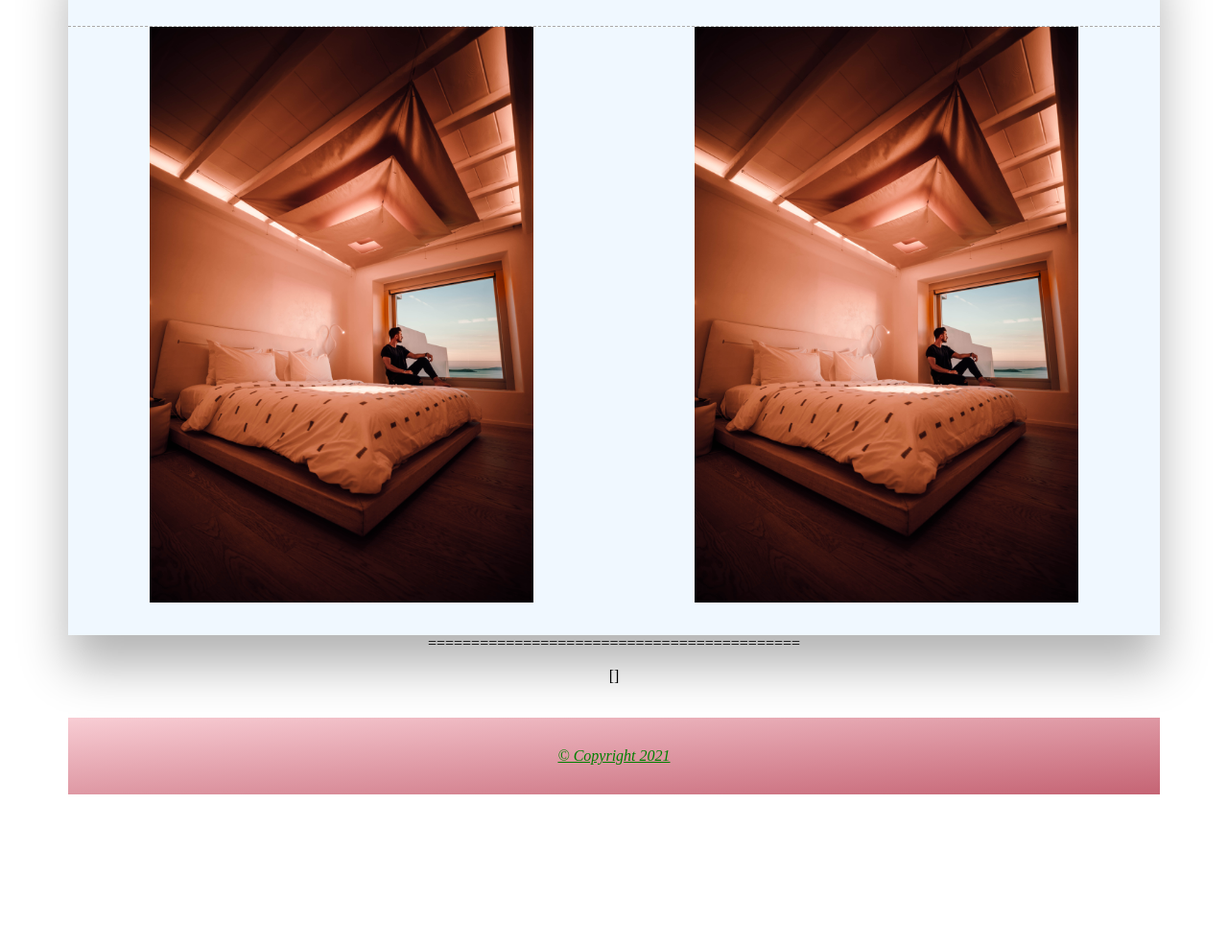
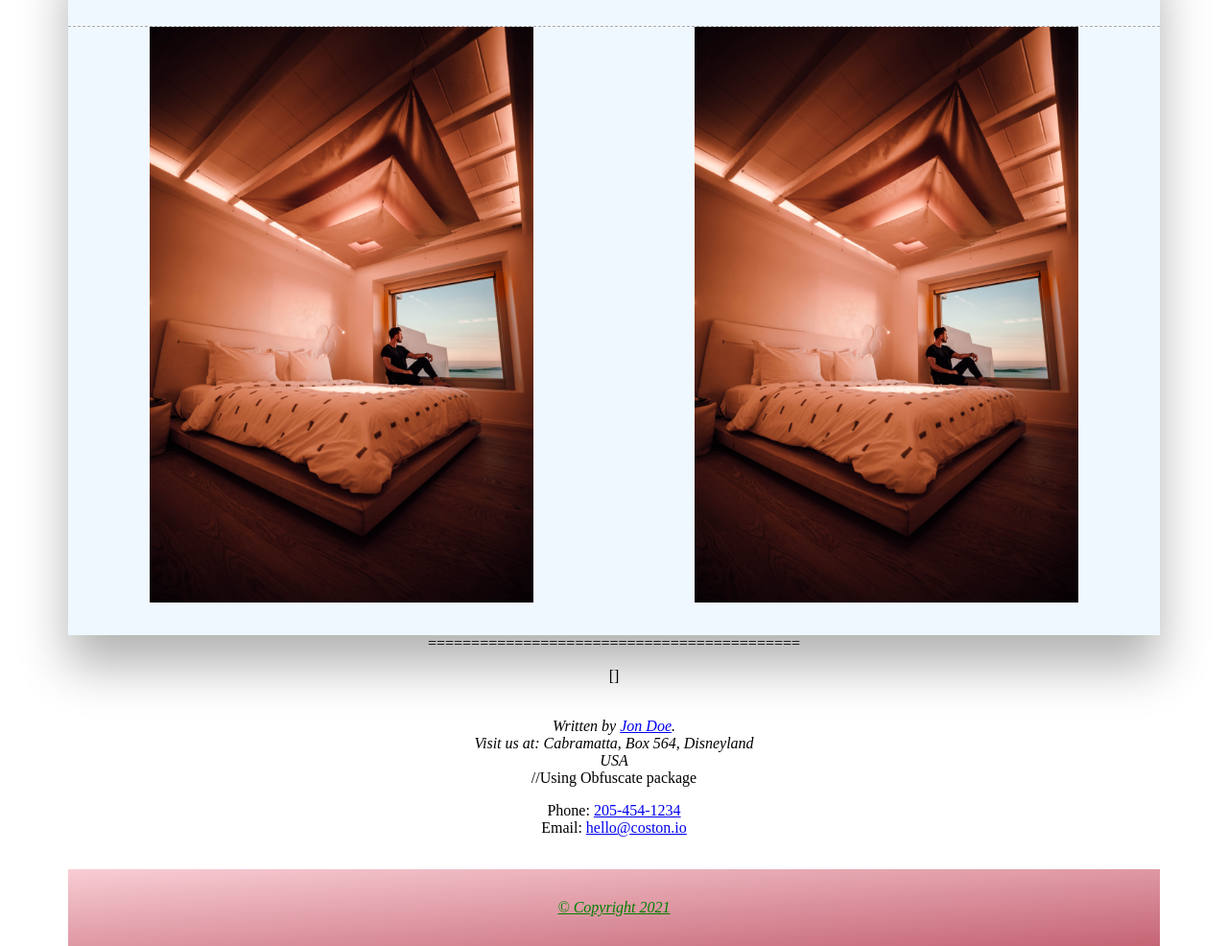
Before and after one commit to odunet/GastbyStarter, a Gatsby site: page / in a window 1280 px wide. Shown: the part 106-1092 px from the top of the page at 96% size. Before the commit the page ends 934 px from the top, so only its background shows below. Built offline with nearby package versions, Linux system fonts and the light colour scheme; Gatsby itself is replaced by a stand-in of ours; no server answers.

Commit message:
Updated package.json

```diff
--- a/gatsby-config.js
+++ b/gatsby-config.js
@@ -1,6 +1,9 @@
+const dotenv = require('dotenv');
+dotenv.config();
+
 module.exports = {
   siteMetadata: {
-    title: 'My Gatsby Site',
+    title: 'My Gatsby Site - Odunet',
   },
   plugins: [
     {
@@ -15,6 +18,20 @@ module.exports = {
       },
     },
     {
+      resolve: `gatsby-source-airtable`,
+      options: {
+        apiKey: process.env.AIRTABLE_API_KEY, // may instead specify via env, see below
+        concurrency: 5, // default, see using markdown and attachments for more information
+        tables: [
+          {
+            baseId: `appNs8OWqHwlD8zIE`,
+            tableName: `items`,
+            // can leave off queryName, mapping or tableLinks if not needed
+          }
+        ]
+      }
+    },
+    {
       resolve: `gatsby-source-filesystem`,
       options: {
         name: `data`,
@@ -22,9 +39,9 @@ module.exports = {
       },
     },
     {
-      resolve: `gatsby-source-filesystem`,
+      resolve: 'gatsby-source-filesystem',
       options: {
-        name: `images`,
+        name: 'images',
         path: `${__dirname}/src/images`,
       },
     },
@@ -67,4 +84,7 @@ module.exports = {
     },
     `gatsby-plugin-offline`,
   ],
+  flags: {
+    DEV_SSR: true,
+  }
 };
--- a/gatsby-node.js
+++ b/gatsby-node.js
@@ -5,8 +5,12 @@ const { createFilePath } = require(`gatsby-source-filesystem`);
 exports.createPages = async ({ actions, graphql }) => {
   const { createPage } = actions;
 
-  console.log(data);
-  console.log('==========================================');
+
+  /**
+   * GENERIC TEMPLATE
+   */
+  // console.log(data);
+  // console.log('==========================================');
 
   data.forEach((page) => {
     createPage({
@@ -19,6 +23,9 @@ exports.createPages = async ({ actions, graphql }) => {
     });
   });
 
+  /**
+   * MARKDOWN TEMPLATE
+   */
   const mdPages = await graphql(`
     query {
       allMarkdownRemark {
@@ -33,8 +40,8 @@ exports.createPages = async ({ actions, graphql }) => {
     }
   `);
 
-  console.log(JSON.stringify(mdPages));
-  console.log('===============================');
+  // console.log(JSON.stringify(mdPages));
+  // console.log('===============================');
 
   //create page
   mdPages.data.allMarkdownRemark.edges.map(({ node }) => {
@@ -46,13 +53,56 @@ exports.createPages = async ({ actions, graphql }) => {
       },
     });
   });
+
+  /**
+   * AIRTABLE TEMPLATE
+   */
+  const airPages = await graphql(`
+    query {
+      allAirtable {
+        edges {
+          node {
+            data {
+              Categories
+              Name
+              Role
+              Start_Date
+              Attachments {
+                url
+              }
+            }
+            table
+          }
+        }
+      }
+    }
+  `);
+
+  // console.log(JSON.stringify(airPages, null, 2));
+  // console.log('===============================');
+
+  //create page
+  airPages.data.allAirtable.edges.map(({ node }) => {
+    createPage({
+      path: node.data.Name,
+      component: path.resolve('./src/templates/AirTable.js'),
+      context: {
+        slug: node.data.Name,
+        data: node
+      },
+    });
+  });
+
+
 };
 
-exports.onCreateNode = ({ node, actions, getNode }) => {
+exports.onCreateNode = ({ node, actions, getNode, createNodeId }) => {
   const { createNodeField } = actions;
 
   if (node.internal.type === `MarkdownRemark`) {
     const value = createFilePath({ node, getNode });
+    console.log(value);
+    console.log('===========================');
 
     createNodeField({
       name: `slug`,
@@ -61,3 +111,24 @@ exports.onCreateNode = ({ node, actions, getNode }) => {
     });
   }
 };
+
+
+/**
+ *  Helper to manage unavailable fromtatter fields to prevent error. E.G, my query of
+ * no existent mentor field should not give error.
+ *  */
+
+exports.createSchemaCustomization = ({ actions }) => {
+  actions.createTypes(`
+
+    type MarkdownRemark implements Node @infer {
+      frontmatter: MarkdownRemarkFrontmatter!
+    }
+
+
+    type MarkdownRemarkFrontmatter @infer {
+      mentor: String
+      date: Date @dateformat
+    }
+  `)
+}
--- a/package.json
+++ b/package.json
@@ -5,6 +5,7 @@
   "main": "index.js",
   "scripts": {
     "test": "echo \"Error: no test specified\" && exit 1",
+    "predevelop": "printenv",
     "develop": "gatsby develop",
     "build": "gatsby build",
     "serve": "gatsby serve",
@@ -16,6 +17,7 @@
     "@emotion/react": "^11.4.0",
     "@emotion/styled": "^11.3.0",
     "axios": "^0.21.1",
+    "dotenv": "^10.0.0",
     "gatsby": "^3.10.2",
     "gatsby-image": "^3.10.0",
     "gatsby-plugin-emotion": "^6.10.0",
@@ -26,6 +28,7 @@
     "gatsby-plugin-sass": "^4.10.0",
     "gatsby-plugin-sharp": "^3.10.2",
     "gatsby-remark-images": "^5.7.0",
+    "gatsby-source-airtable": "^2.2.1",
     "gatsby-source-filesystem": "^3.10.0",
     "gatsby-transformer-remark": "^4.7.0",
     "gatsby-transformer-sharp": "^3.10.0",
--- a/src/components/Layouts.js
+++ b/src/components/Layouts.js
@@ -3,6 +3,7 @@ import * as containerStyles from './Layouts.module.css';
 import styled from '@emotion/styled';
 import { css, jsx } from '@emotion/react';
 import { Helmet } from 'react-helmet';
+import { graphql } from "gatsby"
 
 // Layout wrapper componenet
 const Layouts = ({ children }) => {
@@ -54,4 +55,20 @@ const StyledNav = styled(Starter)`
   color: ${(props) => (props.color ? props.color : 'yellow')};
 `;
 
+export const imageQuery = graphql`
+  fragment LayoutFragment on File {
+      childImageSharp {
+        gatsbyImageData(
+          width: 500
+          placeholder: BLURRED
+          formats: PNG
+          layout: CONSTRAINED
+        )
+        internal {
+          contentDigest
+        }
+      }
+  }
+`;
+
 export default Layouts;
--- /dev/null
+++ b/src/helper/Obfuscate.js
@@ -0,0 +1,160 @@
+import React, { useState } from 'react';
+import T from 'prop-types';
+
+const Obfuscate = (props) => {
+  const {
+    element,
+    children,
+    tel,
+    sms,
+    facetime,
+    email,
+    href,
+    headers,
+    obfuscate,
+    obfuscateChildren,
+    linkText,
+    style,
+    onClick,
+    ...others
+  } = props;
+
+  const [humanInteraction, setHumanInteraction] = useState(false);
+  const linkProps = children || tel || sms || facetime || email || href;
+  const Component = element;
+
+  const generateLink = () => {
+    let link;
+
+    // Combine email header parameters for use with email
+    const combineHeaders = (params) => {
+      return Object.keys(params)
+        .map((key) => `${key}=${encodeURIComponent(params[key])}`)
+        .join('&');
+    };
+
+    if (email) {
+      link = `mailto:${email}`;
+
+      if (headers) {
+        link += `?${combineHeaders(headers)}`;
+      }
+    } else if (tel) {
+      link = `tel:${tel}`;
+    } else if (sms) {
+      link = `sms:${sms}`;
+    } else if (facetime) {
+      link = `facetime:${facetime}`;
+    } else if (href) {
+      link = href;
+    } else if (typeof children !== 'object') {
+      link = children;
+    } else {
+      return '';
+    }
+
+    return link;
+  };
+
+  const handleClick = () => {
+    // Allow instantiator to provide an onClick method to be called
+    // before we change location (e.g. for analytics tracking)
+    if (onClick && typeof onClick === 'function') {
+      onClick();
+    }
+
+    // If focused or hovered, this js will be skipped with preference for html
+    if (humanInteraction === false) {
+      window.location.href = generateLink({
+        email,
+        headers,
+        tel,
+        sms,
+        facetime,
+        href,
+        children,
+      });
+    }
+  };
+
+  const reverse = (content) =>
+    typeof content !== 'undefined' &&
+    content.split('').reverse().join('').replace('(', ')').replace(')', '(');
+
+  const obfuscatedStyle = {
+    ...style,
+    unicodeBidi: 'bidi-override',
+    direction:
+      humanInteraction === true ||
+        obfuscate === false ||
+        obfuscateChildren === false
+        ? 'ltr'
+        : 'rtl',
+  };
+
+  const renderedLink =
+    humanInteraction === true ||
+      obfuscate === false ||
+      typeof children === 'object' ||
+      obfuscateChildren === false // Allow child elements
+      ? linkProps
+      : reverse(linkProps);
+
+  const clickProps =
+    Component === 'a'
+      ? {
+        href:
+          humanInteraction === true || obfuscate === false
+            ? generateLink()
+            : linkText || 'obfuscated',
+        onClick: handleClick,
+      }
+      : {};
+
+  return (
+    <Component
+      onFocus={() => setHumanInteraction(true)}
+      onMouseOver={() => setHumanInteraction(true)}
+      onContextMenu={() => setHumanInteraction(true)}
+      {...others}
+      {...clickProps}
+      style={obfuscatedStyle}
+    >
+      {renderedLink}
+    </Component>
+  );
+};
+
+Obfuscate.propTypes = {
+  element: T.string,
+  children: T.node,
+  tel: T.string,
+  sms: T.string,
+  facetime: T.string,
+  email: T.string,
+  href: T.string,
+  headers: T.shape({}),
+  obfuscate: T.bool,
+  obfuscateChildren: T.bool,
+  linkText: T.string,
+  style: T.shape({}),
+  onClick: T.func,
+};
+
+Obfuscate.defaultProps = {
+  element: 'a',
+  children: undefined,
+  tel: undefined,
+  sms: undefined,
+  facetime: undefined,
+  email: undefined,
+  href: undefined,
+  headers: undefined,
+  obfuscate: undefined,
+  obfuscateChildren: undefined,
+  linkText: undefined,
+  style: {},
+  onClick: undefined,
+};
+
+export default Obfuscate;
--- /dev/null
+++ b/src/helper/rot13.js
@@ -0,0 +1,32 @@
+const shifter = (word) => {
+  let newWord = ''
+  let newValue
+  for (let letter of word) {
+    let asciiC = letter.charCodeAt(0)
+
+    if (asciiC >= 65 && asciiC <= 90) {
+      if (asciiC < 78) {
+        newValue = String.fromCharCode(asciiC + 13);
+      } else {
+        let shift = 13 - (90 - asciiC)
+        newValue = String.fromCharCode(65 + shift - 1)
+      }
+    }
+    else if (asciiC >= 97 && asciiC <= 122) {
+      if (asciiC < 110) {
+        newValue = String.fromCharCode(asciiC + 13);
+      } else {
+        let shift = 13 - (122 - asciiC)
+        newValue = String.fromCharCode(97 + shift - 1)
+      }
+    }
+    else {
+      newWord += letter
+      continue
+    }
+    newWord += newValue
+  }
+  return newWord
+}
+
+export default shifter
--- a/src/pages/index.js
+++ b/src/pages/index.js
@@ -1,8 +1,13 @@
-import React from 'react';
+import React, { useState, useEffect } from 'react';
 import { graphql } from 'gatsby';
 import { StaticImage } from 'gatsby-plugin-image';
 import Layouts from '../components/Layouts';
 import useApi from '../hook/use-api';
+import staticQuery from '../staticQuery';
+import shifter from '../helper/rot13'
+
+//Import Obfuscate
+import Obfuscate from '../helper/Obfuscate'
 
 const Index = ({ data }) => {
   //fROM Gatsby GraphQL
@@ -10,6 +15,18 @@ const Index = ({ data }) => {
 
   //From Rest API
   const [data_] = useApi();
+
+  //From Gatsby Static Query API
+  const relativepath = staticQuery()
+  console.log(relativepath);
+
+  //Mimic Scrambled From Server [Uses ROT-13]
+  const [isClient, setIsClient] = useState(false)
+  useEffect(() => {
+    setIsClient(true)
+  }, [])
+
+  let scrambledEmail = shifter("mailto:webmaster_gatsby@example.com")
 
   return (
     <Layouts>
@@ -41,16 +58,39 @@ const Index = ({ data }) => {
       <p>===========================================</p>
       <p>{JSON.stringify(data_)}</p>
       <br />
+      <address>
+        Written by <a href={isClient && shifter(scrambledEmail)}>Jon Doe</a>.<br />
+        Visit us at: Cabramatta, Box 564, Disneyland<br />
+        USA
+      </address>
+
+      //Using Obfuscate package
+      <br />
+      <p>
+        Phone: <Obfuscate tel="205-454-1234" />
+        <br />
+        Email:{' '}
+        <Obfuscate
+          email="hello@coston.io"
+          headers={{
+            cc: 'dade@zero-cool.af',
+            bcc: 'smith@machina.net',
+            subject: 'react-obfuscate',
+            body: 'Down with the machines!',
+          }}
+        />
+      </p>
+      <br />
     </Layouts>
   );
 };
 
 export const pageQuery = graphql`
-  query PageQuery {
-    file(relativePath: { eq: "relaxing_man.jpg" }) {
-      publicURL
-    }
+      query PageQuery {
+        file(relativePath: {eq: "relaxing_man.jpg" }) {
+        publicURL
+      }
   }
-`;
+      `;
 
 export default Index;
--- /dev/null
+++ b/src/staticQuery/index.js
@@ -0,0 +1,18 @@
+import { useStaticQuery, graphql } from 'gatsby'
+
+const AyoQuery = () => {
+  const data = useStaticQuery(
+    graphql`
+    query AyoQuery {
+      allFile {
+        nodes {
+          relativePath
+        }
+      }
+    }
+    `
+  )
+  return data.allFile.nodes
+}
+
+export default AyoQuery
```
Also changed, not shown: src/templates/AirTable.js (added, +15 -0 lines), src/templates/Generic.js (+4 -8 lines), 3 other files.
